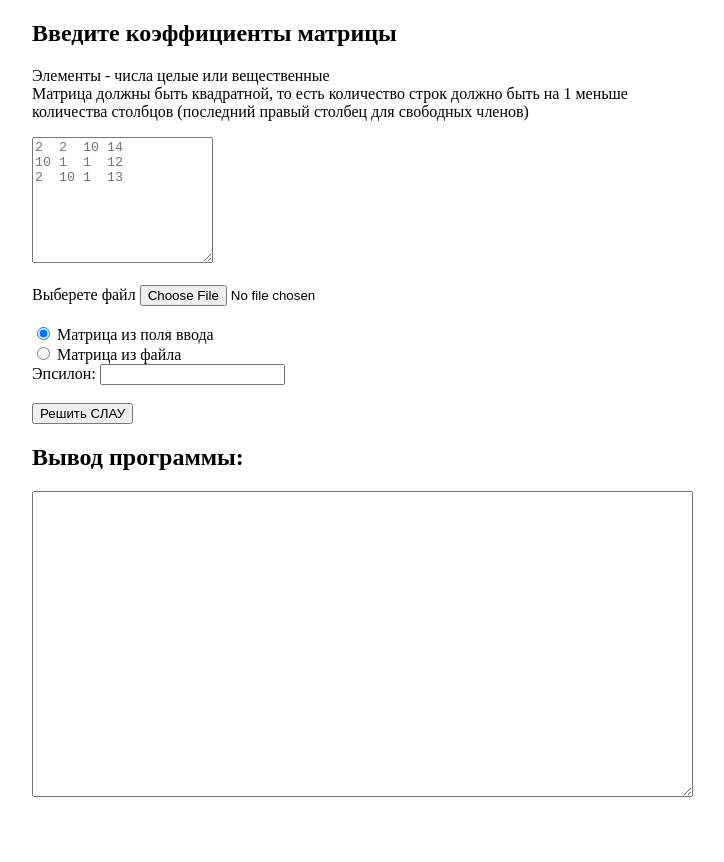
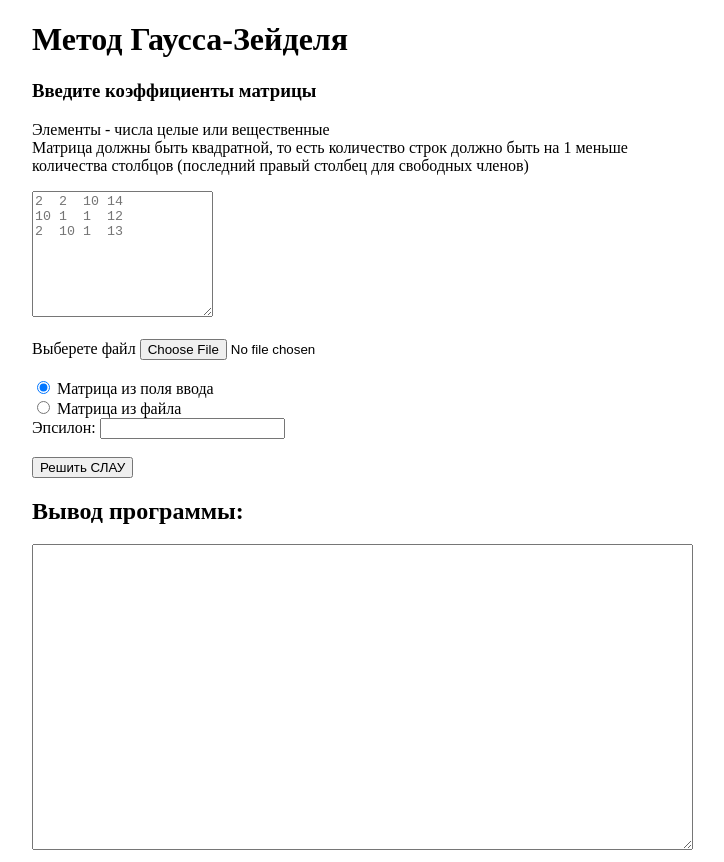
Before and after one commit to ITMO-4-sem/comp-math-lab-1, a website: page dist/index.html in a window 1280 px wide. Shown: the whole page, without its empty margins (11-735 px from the left). Before the commit the page ends 809 px from the top, so only its background shows below. Drawn offline with Linux system fonts and the light colour scheme.

Commit message:
Edited index.html heading.

```diff
--- a/dist/index.html
+++ b/dist/index.html
@@ -6,7 +6,8 @@
     <link rel="stylesheet" href="./index.css">
 </head>
 <body>
-    <h2>Введите коэффициенты матрицы</h2>
+    <h1>Метод Гаусса-Зейделя</h1>
+    <h3>Введите коэффициенты матрицы</h3>
     <p>Элементы - числа целые или вещественные
         <br>Матрица должны быть квадратной, то есть количество строк должно быть на 1 меньше
         <br>количества столбцов (последний правый столбец для свободных членов)</p>
```
